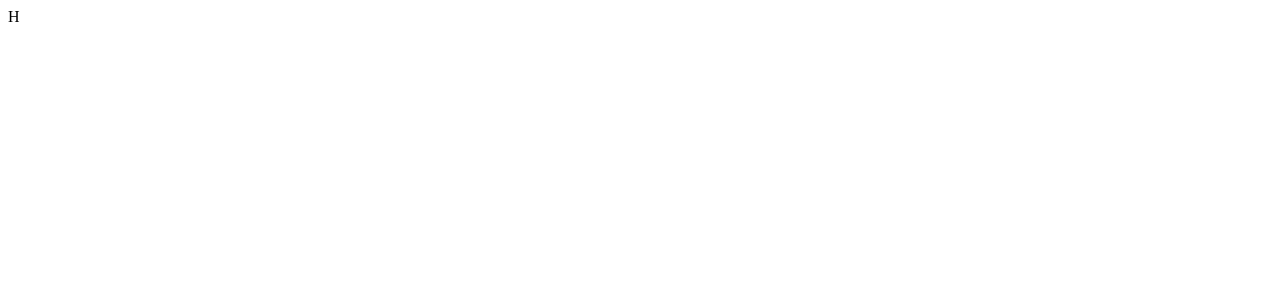
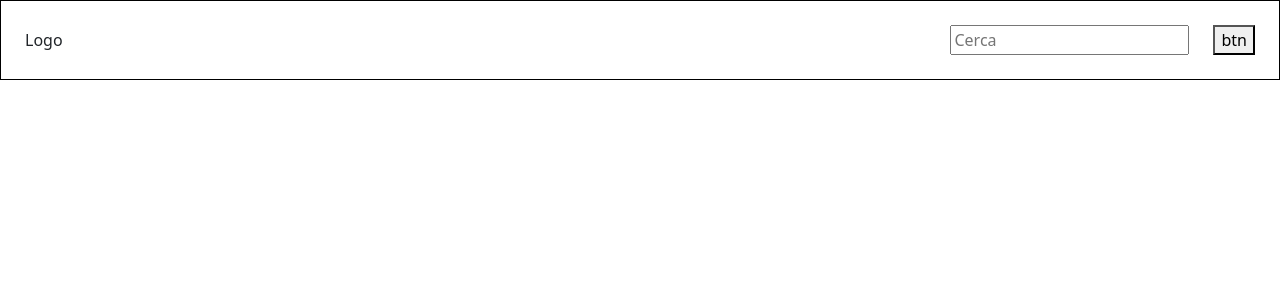
Before and after one commit to carlo-ddm/vue-boolflix, a Vue app: page / in a window 1280 px wide. Shown: the top 300 px of the page. Built offline with nearby package versions, Linux system fonts and the light colour scheme.

Commit message:
creazione mixines / cancellazione import vars da app (vars e mixines solo dove servono) / impostazione layout base dell'header

```diff
--- a/src/App.vue
+++ b/src/App.vue
@@ -6,6 +6,7 @@
 </template>
 
 <script>
+// import axios from 'axios';
 import HeaderComp from './components/HeaderComp.vue';
 import MainComp from './components/MainComp.vue';
 
@@ -38,5 +39,7 @@ export default {
 </script>
 
 <style lang="scss">
+// importo Vars e General    Nb. in General c'è Bootstrap
+@import './assets/styles/general';
 
 </style>
--- /dev/null
+++ b/src/assets/styles/_general.scss
@@ -0,0 +1 @@
+@import '~bootstrap/scss/bootstrap.scss'
--- /dev/null
+++ b/src/assets/styles/_mixines.scss
@@ -0,0 +1,5 @@
+@mixin d-flex-jsb-ac {
+  display: flex;
+  justify-content: space-between;
+  align-items: center;
+}
--- a/src/components/HeaderComp.vue
+++ b/src/components/HeaderComp.vue
@@ -1,6 +1,23 @@
 <template>
   <header>
-    H
+
+    <div
+    id="logo"
+    class="mx-4" >
+      Logo
+    </div>
+
+    <div>
+
+      <input type="text"
+      placeholder="Cerca">
+
+      <button
+      class="mx-4">
+      btn
+      </button>
+
+    </div>
   </header>
 </template>
 
@@ -11,5 +28,13 @@ export default {
 </script>
 
 <style lang="scss" scoped>
+// importo le mixines
+@import '../assets/styles/mixines';
 
+header {
+  @include d-flex-jsb-ac;
+  width: 100%;
+  height: 10vh;
+  border: 1px solid black;
+}
 </style>
--- a/src/components/MainComp.vue
+++ b/src/components/MainComp.vue
@@ -15,5 +15,9 @@ export default {
 </script>
 
 <style lang="scss" scoped>
+main {
+  width: 100%;
+  height: 90vh; //debug
+}
 
 </style>
```
Also changed, not shown: src/assets/styles/_vars.scss (added).
